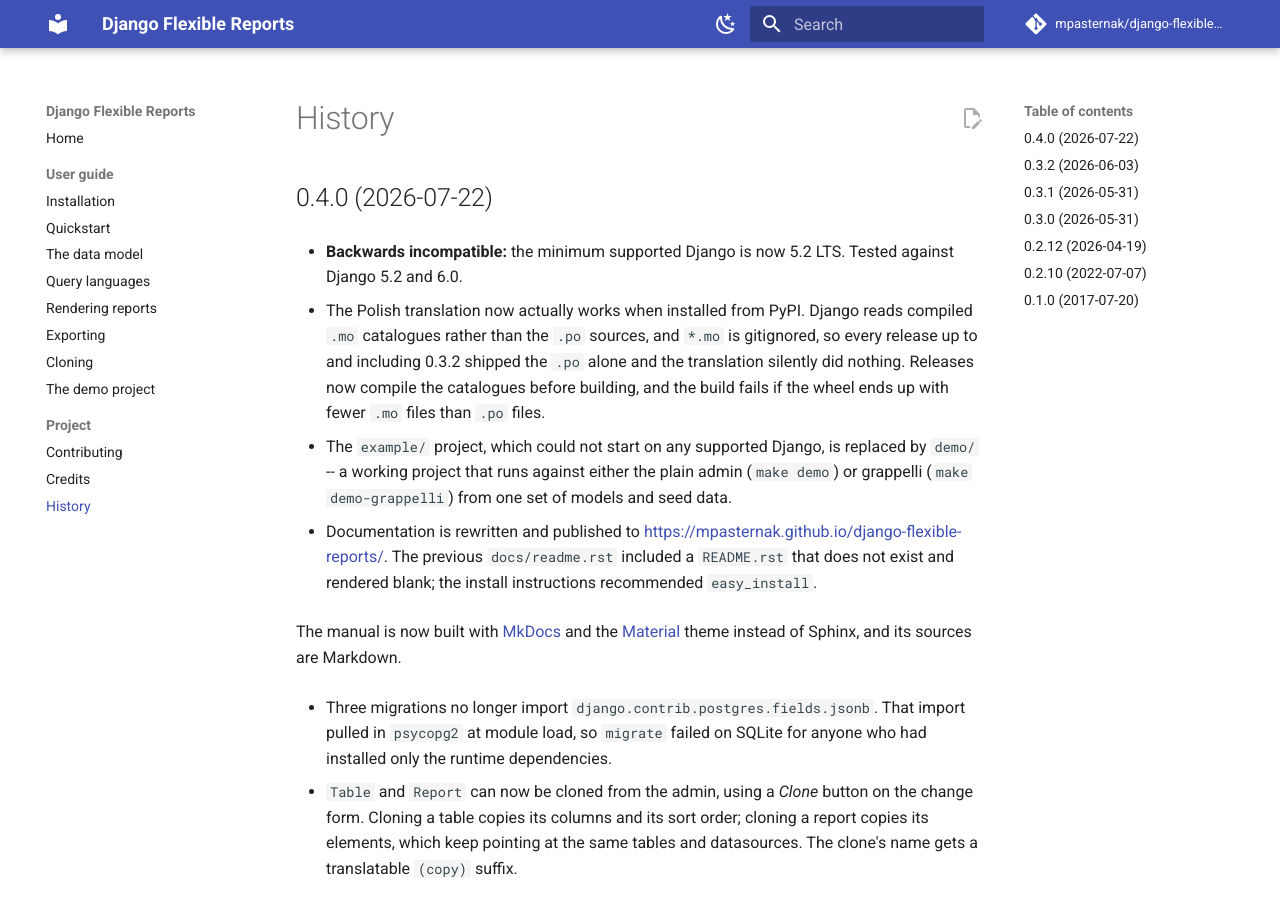
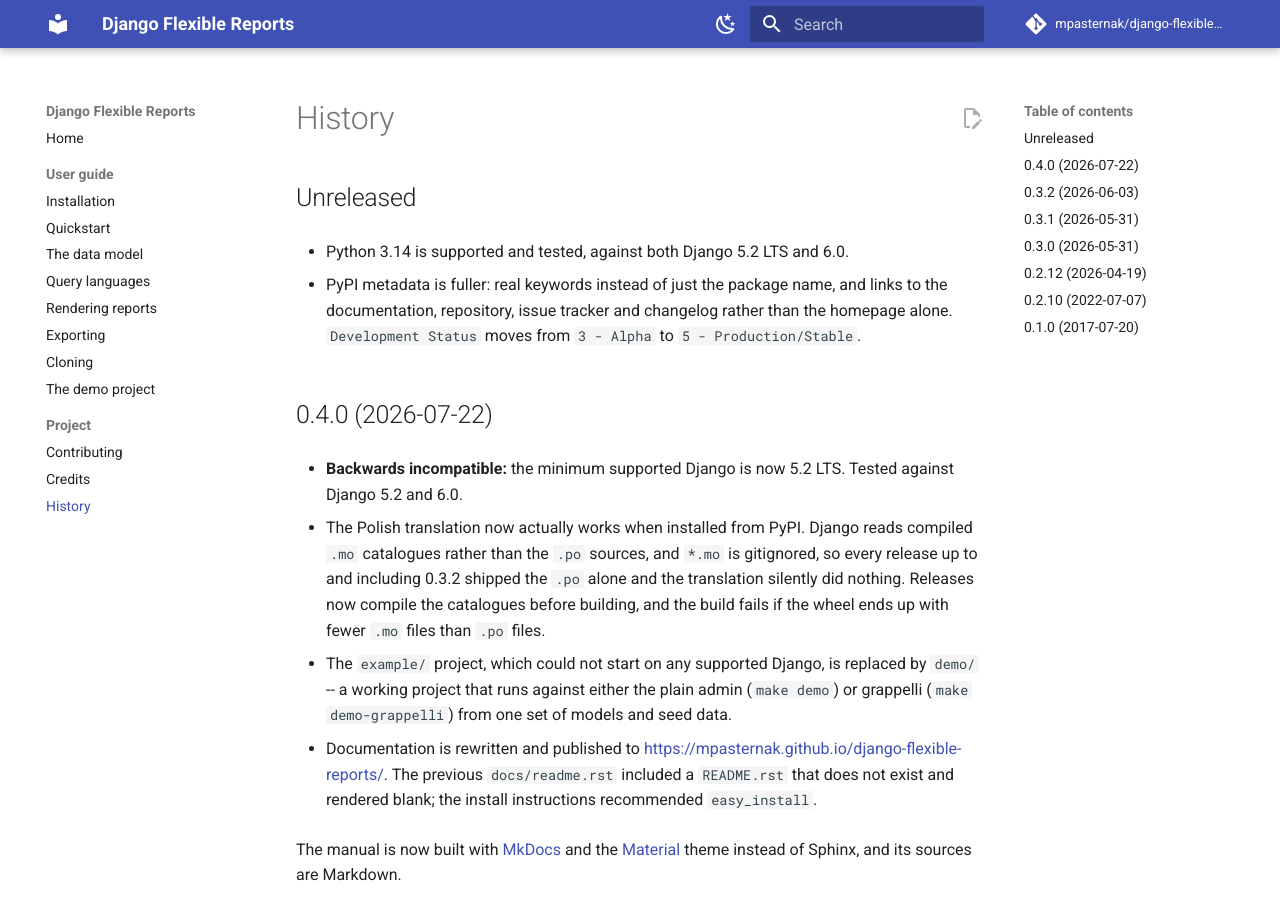
Before and after one commit to mpasternak/django-flexible-reports, an MkDocs documentation site: the page built from docs/history.md, in a window 1280 px wide and 900 px high. Built offline with MkDocs 1.6.1 and Material for MkDocs 9.7.7, drawn with Linux system fonts in a browser that asks for light colours; comment, search, counter and statistics services are not loaded.

Commit message:
chore: audit follow-ups -- Python 3.14, PyPI metadata, CI hardening
Findings from an OSS-publication audit and a README review. The security
sections came back clean -- no secrets, no PII beyond the maintainer's
own contact details, nothing in git history -- so these are all WARN-level.

Python 3.14 turned out to be supported already, just never claimed:
verified 83 passed on 3.14 against both Django 5.2 and 6.0, plus the
grappelli run. It is now in the CI matrix and the classifiers, and the
README matrix gained the column. The pyversions badge reads published
metadata, so it will keep showing up to 3.13 until the next release.

PyPI metadata was thin: keywords held nothing but the package name, which
makes the package unfindable by search, and [project.urls] had only
Homepage, so the sidebar hid the documentation we had just published.
Development Status said 3 - Alpha for a package that has been on PyPI
since 2017.

CI hardening: tests.yml had no permissions block, so it ran with the
default, broader GITHUB_TOKEN. astral-sh/setup-uv is the only third-party
action and was tag-pinned; it is now pinned to a commit SHA, which is
what the tj-actions compromise made table stakes for public repos.

The pre-commit ruff hook used the `ruff` id, which pre-commit itself
reports as "ruff (legacy alias)"; it is `ruff-check` now.

README gains `uv add` alongside pip -- the repo uses uv everywhere else
-- plus the Python-version and license badges, with the PyPI badge moved
off badge.fury.io so all five come from one service.

Co-Authored-By: Claude Opus 4.8 (1M context) <noreply@anthropic.com>
Claude-Session: https://claude.ai/code/session_01Lcd5LHZzVDuTc3ZktAPoZL

```diff
--- a/.pre-commit-config.yaml
+++ b/.pre-commit-config.yaml
@@ -11,6 +11,6 @@ repos:
   - repo: https://github.com/astral-sh/ruff-pre-commit
     rev: v0.15.22
     hooks:
-      - id: ruff
+      - id: ruff-check
         args: [--fix]
       - id: ruff-format
--- a/HISTORY.md
+++ b/HISTORY.md
@@ -1,4 +1,13 @@
 # History
+
+## Unreleased
+
+* Python 3.14 is supported and tested, against both Django 5.2 LTS and 6.0.
+
+* PyPI metadata is fuller: real keywords instead of just the package name, and
+  links to the documentation, repository, issue tracker and changelog rather
+  than the homepage alone. `Development Status` moves from `3 - Alpha` to
+  `5 - Production/Stable`.
 
 ## 0.4.0 (2026-07-22)
 
```
Also changed, not shown: README.md (+14 -6 lines), pyproject.toml (+15 -2 lines), 2 other files.
